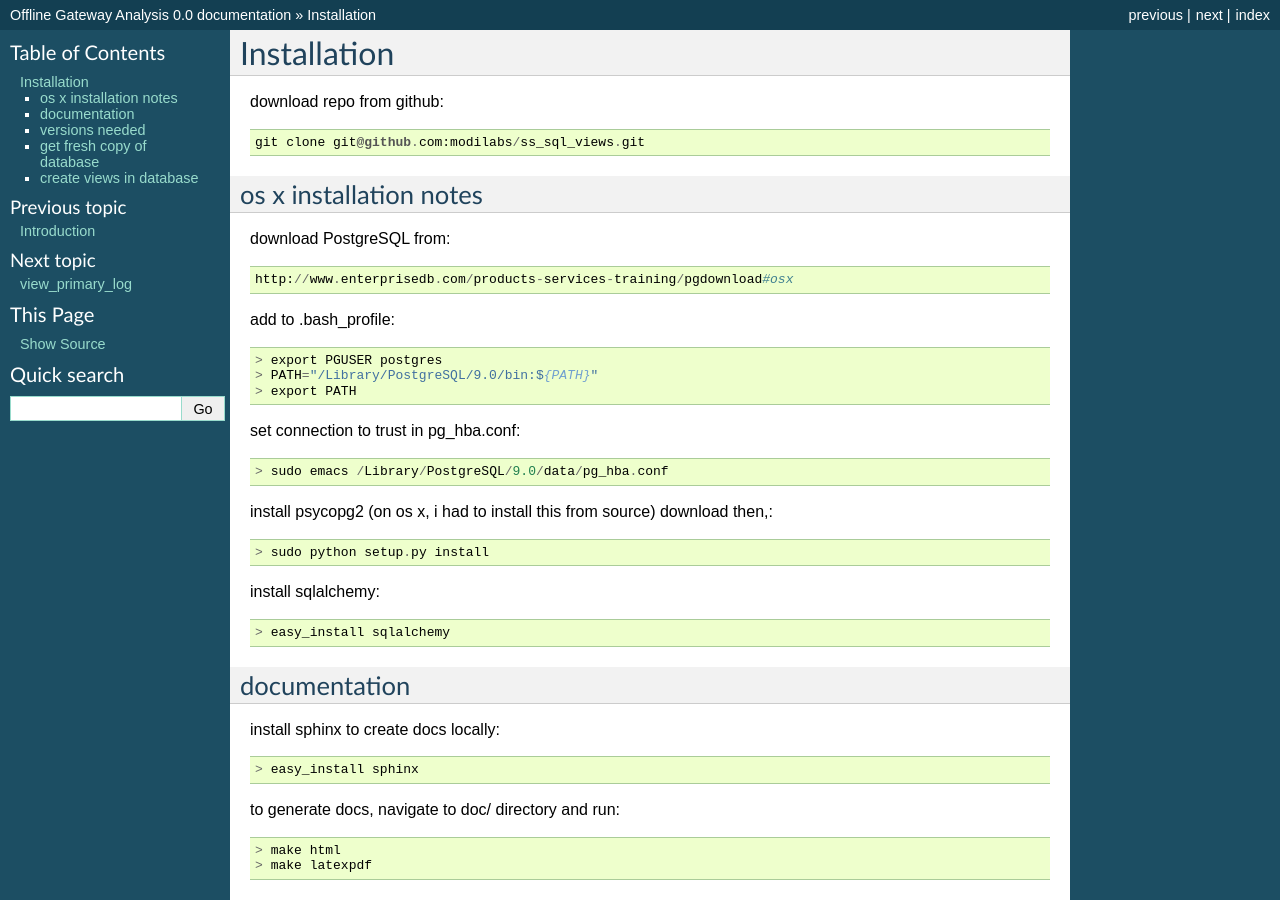
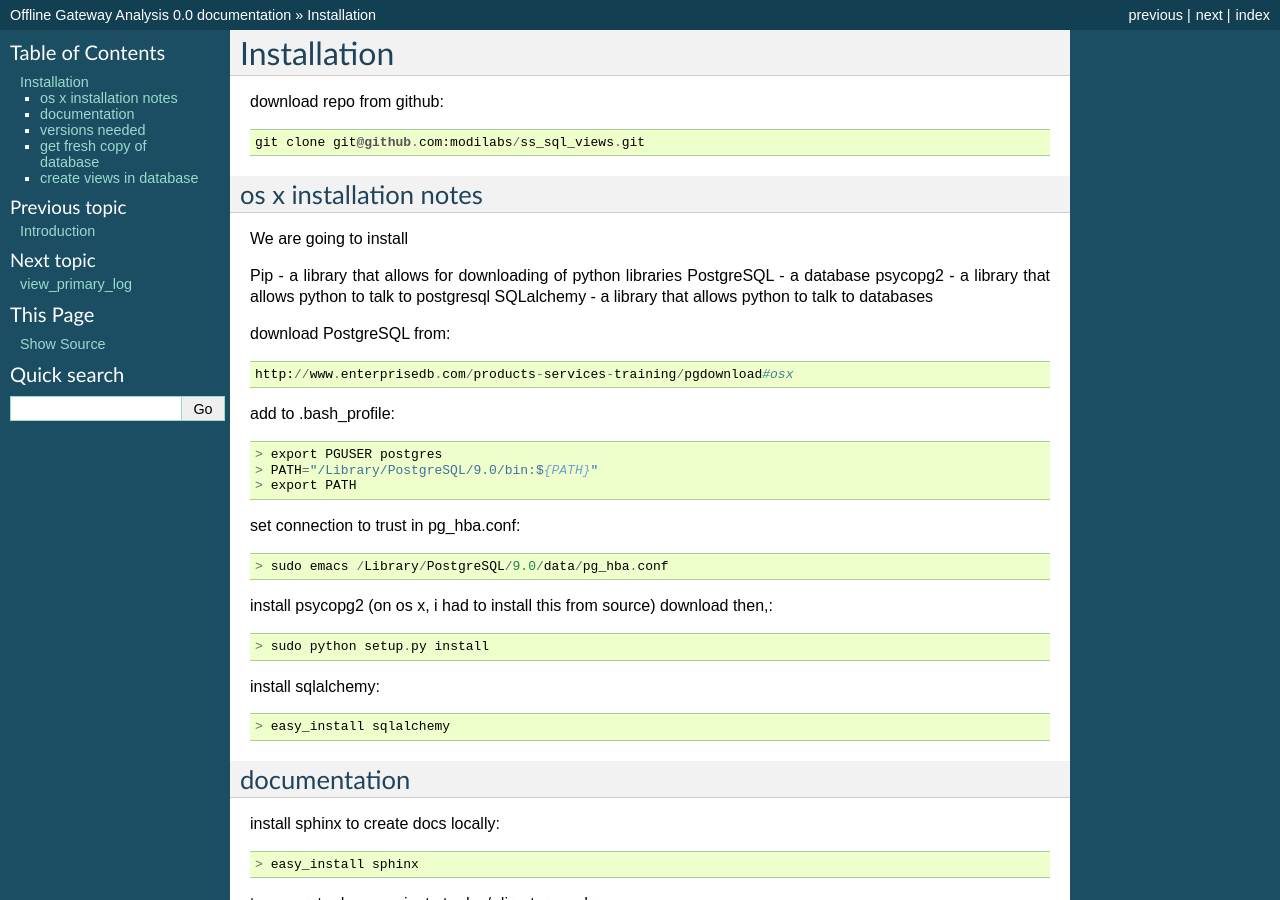
Before and after one commit to SEL-Columbia/ss_sql_views, a Sphinx documentation site: the page built from doc/installation.rst, in a window 1280 px wide and 900 px high. Built offline with Sphinx 7.4.7, drawn with Linux system fonts in a browser that asks for light colours.

Commit message:
new installation instructions

```diff
--- a/doc/installation.rst
+++ b/doc/installation.rst
@@ -7,6 +7,15 @@ download repo from github::
 
 os x installation notes
 -----------------------
+
+We are going to install
+
+Pip        - a library that allows for downloading of python libraries
+PostgreSQL - a database
+psycopg2   - a library that allows python to talk to postgresql
+SQLalchemy - a library that allows python to talk to databases
+
+
 
 download PostgreSQL from::
 
@@ -29,6 +38,7 @@ install psycopg2 (on os x, i had to install this from source) download then,::
 install sqlalchemy::
 
     > easy_install sqlalchemy
+
 
 documentation
 -------------
```
